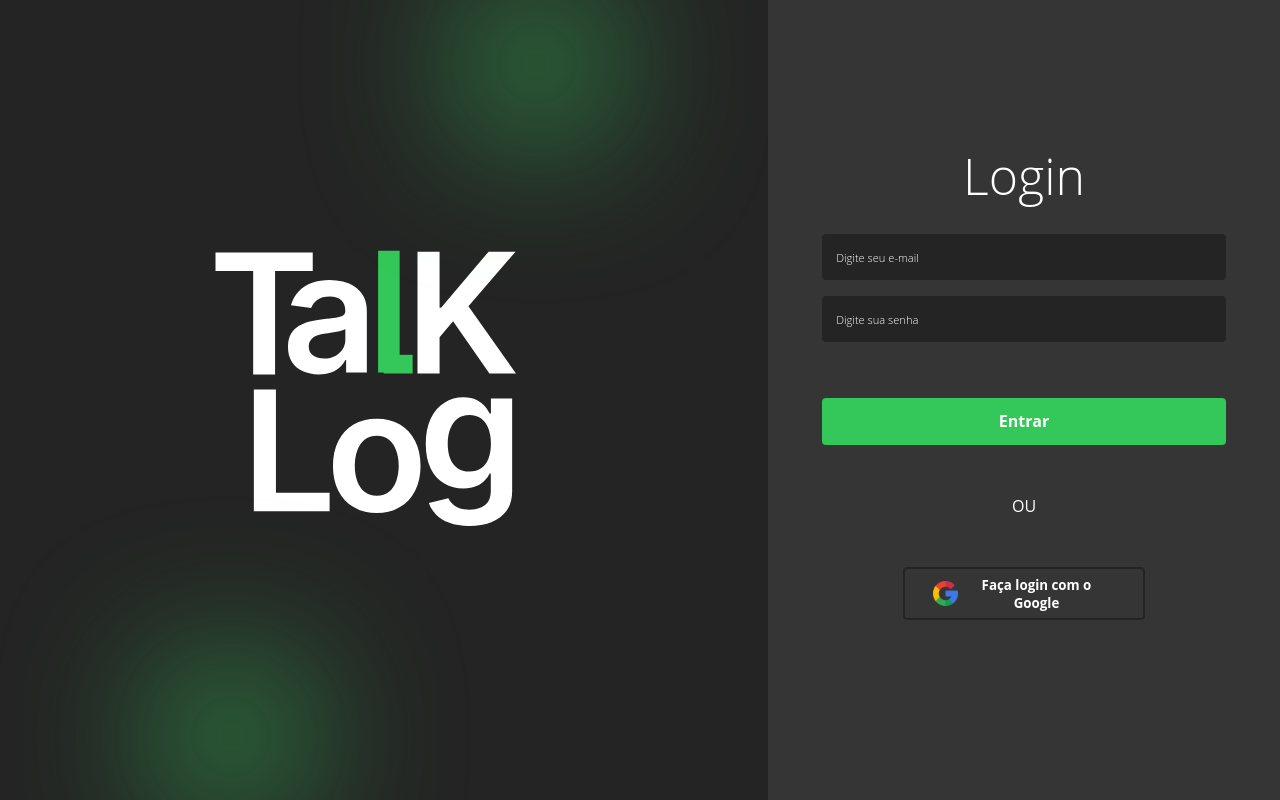
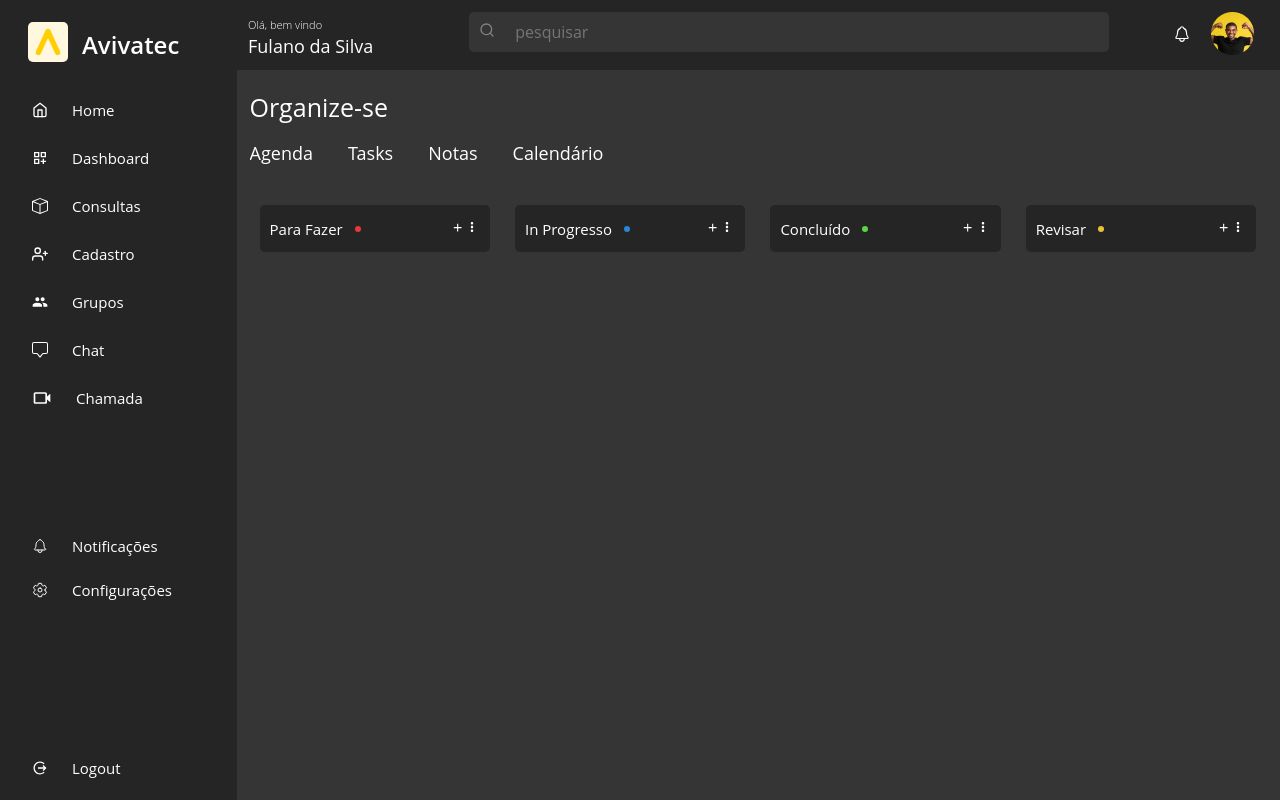
Before and after one commit to 1thiagoCRUZ/fabrica_de_projetos, a React (Create React App) app: page / in a window 1280 px wide. Before the commit this address led to /login. Built offline with nearby package versions, Linux system fonts and the light colour scheme; sample sign-in values are in the browser's storage.

Commit message:
fix: correção do bug que deslogava o usuário ao recarregar página
style: ajusatando o layout para computadores e notebooks

```diff
--- a/src/components/layout/nav/Navbar.module.css
+++ b/src/components/layout/nav/Navbar.module.css
@@ -1,26 +1,22 @@
 .navbar {
     display: flex;
-    width: calc(100% - 268px);
+    width: 81.5vw;
     background-color: #252525;
     padding: 0.7em;
     height: 70px;
-    margin-left: 268px;
+    margin-left: 18.5vw;
     align-items: center;
+    justify-content: space-between;
+    position: relative;
 }
 
 .list {
     display: flex;
     list-style: none;
-    align-items: center;
 }
 
 .item {
-    margin-right: 5em;
-}
-
-.item:first-child {
-    position: fixed;
-    left:  15%;
+    margin-right: 6em;
 }
 
 .text_welcome a {
@@ -39,16 +35,16 @@
     height: 40px;
     display: flex;
     align-items: center;
-    width: 695px;
+    width: 50vw;
     background-color: #353535;
     border-radius: 5px;
-    overflow: hidden;
     color: #828282;
+    justify-content: center;
 }
+
 .icon {
     padding: 10px;
     color: #828282;
-    margin-top: 3px;
 }
 
 .search_input {
@@ -82,3 +78,9 @@
 .user_image img {
     width: 40px;
 }
+
+@media (max-width: 920px) {
+    .navbar {
+        display: none;
+    }
+}
--- a/src/components/layout/nav/Sidebar.module.css
+++ b/src/components/layout/nav/Sidebar.module.css
@@ -5,7 +5,7 @@
     display: flex;
     flex-direction: column;
     align-items: flex-start;
-    width: 268px;
+    width: 18.5vw;
     height: 100vh;
     padding: 20px;
     background-color: #252525;
@@ -29,7 +29,6 @@
 }
 .item_not_image {
     width: 100%;
-    background-color: green;
 }
 .logo {
     width: 40px;
@@ -43,7 +42,7 @@
     list-style: none;
     width: 225px;
     color: #fff;
-    margin-bottom: 40%;
+    margin-bottom: 13vh;
 }
 
 .sidebar span {
@@ -86,7 +85,6 @@
     list-style: none;
     width: 100%;
     color: #fff;
-    margin-top: 20vh;
     margin-bottom: 10%;
 }
 
@@ -103,7 +101,7 @@
 .sidebar_list_down_logout {
     padding: 0;
     list-style: none;
-    width: 100%;
+    width: 15%;
     color: #fff;
     position: fixed;
     bottom: 10px;
--- a/src/components/tasks/AddTask.js
+++ b/src/components/tasks/AddTask.js
@@ -3,10 +3,21 @@
 import { IoMdMore } from "react-icons/io";
 
 function AddTask({ status, handleShow }) {
+    // Mapeamento de cores para cada status
+    const statusColors = {
+        "Para Fazer": "#E93838",
+        "In Progresso": "#2B85D8",
+        "Concluído": "#59D645",
+        "Revisar": "#E9C238",
+    };
+
+    const color = statusColors[status] || "gray";
+
     return (
         <div className={styles.card_add_task}>
-            <span>
+            <span className={styles.status_text}>
                 <h4>{status}</h4>
+                <span className={styles.status_dot} style={{ backgroundColor: color }}></span>
             </span>
 
             <span>
--- a/src/components/tasks/AddTask.module.css
+++ b/src/components/tasks/AddTask.module.css
@@ -1,5 +1,5 @@
 .card_add_task {
-    width: 272px;
+    width: 18vw;
     background-color: #252525;
     height: 47px;
     border-radius: 5px;
@@ -22,3 +22,15 @@
     color: #fffffd;
     cursor: pointer;
 }
+
+.status_text {
+    display: flex;
+    align-items: center;
+    gap: 12px;
+}
+
+.status_dot {
+    width: 6px;
+    height: 6px;
+    border-radius: 50%;
+}
--- a/src/components/tasks/modal_task/ModalTask.js
+++ b/src/components/tasks/modal_task/ModalTask.js
@@ -21,10 +21,7 @@
 
                     <h2>Create new task</h2>
                     <TaskDetailsInput />
-
                     <ModalBottomDetails />
-
-
                 </div>
 
                 <div className={styles.right_content}>
--- a/src/pages/Home.js
+++ b/src/pages/Home.js
@@ -20,11 +20,12 @@
             <Filter />
 
             <div className={styles.filter_container}>
-                <AddTask status="Para fazer" handleShow={handleShow} />
-                <AddTask status="in Progresso" handleShow={handleShow} />
+                <AddTask status="Para Fazer" handleShow={handleShow} />
+                <AddTask status="In Progresso" handleShow={handleShow} />
                 <AddTask status="Concluído" handleShow={handleShow} />
                 <AddTask status="Revisar" handleShow={handleShow} />
             </div>
+
 
             <ModalTask show={showModal} handleClose={handleClose} />
         </main>
--- a/src/pages/Home.module.css
+++ b/src/pages/Home.module.css
@@ -3,7 +3,7 @@
     margin-right: 6px;
     overflow: hidden;
     position: fixed;
-    left:  15%;
+    left: 19.5vw;
 }
 
 h2 {
@@ -23,11 +23,12 @@
 
 .filter_container {
     display: flex;
-    flex-wrap: nowrap;
+    flex-wrap: nowrap; /* Garante que os itens não quebrem para a linha seguinte */
     flex-direction: row;
-    overflow-x: auto;
-    gap: 25px;
+    overflow-x: auto; /* Permite a rolagem horizontal */
+    gap: 25px; /* Ajuste o espaçamento conforme necessário */
     max-width: 100%;
+    padding: 10px; /* Adicione um pouco de padding ao redor */
 }
 
 @media (max-width: 920px) {
@@ -37,7 +38,7 @@
     }
 
     .filter_container {
-        max-width: 100%;
+        max-width: 90%;
         overflow-x: auto;
     }
 }
--- a/src/routes/AuthContext.js
+++ b/src/routes/AuthContext.js
@@ -1,4 +1,4 @@
-import { createContext, useState, useContext } from "react";
+import { createContext, useState, useContext, useEffect } from "react";
 
 const AuthContext = createContext();
 
@@ -9,14 +9,25 @@
         token: null,
         isAuthenticated: false,
     });
+    const [loading, setLoading] = useState(true);
 
-    // Lógica para realizar o login
+    useEffect(() => {
+        const storedToken = localStorage.getItem('token');
+        if (storedToken) {
+            setAuth({
+                token: storedToken,
+                isAuthenticated: true,
+            });
+        }
+        setLoading(false); // Marca o carregamento inicial como concluído
+    }, []);
+
     const login = (token) => {
         setAuth({
             token,
             isAuthenticated: true,
         });
-        localStorage.setItem('token', token) // Usando o localstorage para conseguir armazenar o token
+        localStorage.setItem('token', token);
     };
 
     const logout = () => {
@@ -28,7 +39,7 @@
     };
 
     return (
-        <AuthContext.Provider value={{ auth, login, logout}}>
+        <AuthContext.Provider value={{ auth, login, logout, loading }}>
             {children}
         </AuthContext.Provider>
     );
--- a/src/routes/ProtectedRoute.js
+++ b/src/routes/ProtectedRoute.js
@@ -2,9 +2,13 @@
 import { useAuth } from "./AuthContext";
 
 const ProtectedRoute = ({ children }) => {
-    const { auth } = useAuth();
+    const { auth, loading } = useAuth();
 
-    return auth.isAuthenticated ? children : <Navigate to="/login" />
+    if (loading) {
+        return null;
+    }
+
+    return auth.isAuthenticated ? children : <Navigate to="/login" />;
 };
 
-export default ProtectedRoute
+export default ProtectedRoute;
```
